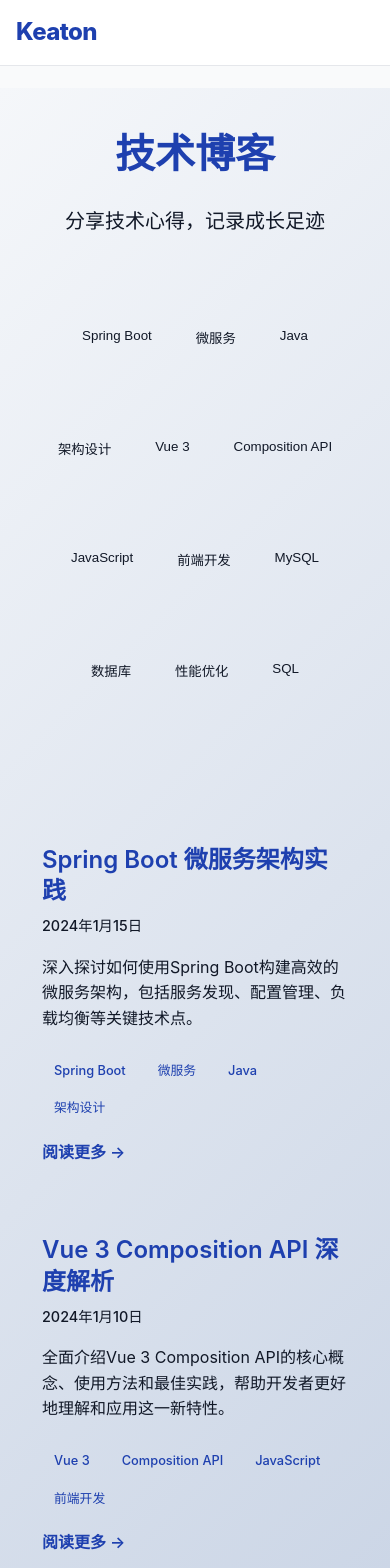
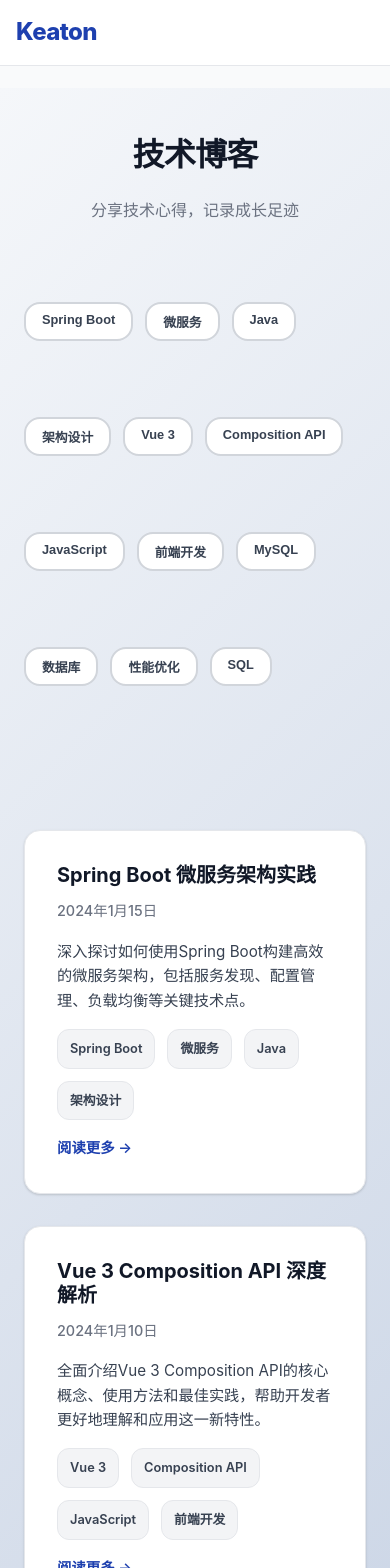
Before and after one commit to KeatonLi/keaton-intro-website, a Vue app: page /blog in a window 390 px wide. Shown: the top 1568 px of the page. Built offline with nearby package versions, Linux system fonts and the light colour scheme; what markdown-it-container would draw is missing.

Commit message:
style(BlogList): 更新博客列表组件的样式和响应式设计
- 使用CSS变量统一间距和颜色值
- 改进移动端布局和交互效果
- 添加悬停动画和视觉反馈
- 实现分页组件样式

```diff
--- a/src/components/BlogList.vue
+++ b/src/components/BlogList.vue
@@ -103,112 +103,137 @@ export default {
 .blog-list {
   max-width: 1200px;
   margin: 0 auto;
-  padding: 2rem;
+  padding: var(--space-3xl);
 }
 
 .blog-header {
   text-align: center;
-  margin-bottom: 3rem;
+  margin-bottom: var(--space-3xl);
 }
 
 .blog-title {
-  font-size: 3rem;
-  font-weight: 700;
-  color: var(--primary-blue);
-  margin-bottom: 1rem;
+  font-size: clamp(2.5rem, 4vw, 3rem);
+  font-weight: 800;
+  color: var(--text-primary);
+  margin-bottom: var(--space-lg);
+  letter-spacing: -0.025em;
 }
 
 .blog-subtitle {
-  font-size: 1.25rem;
-  color: var(--text-gray);
+  font-size: clamp(1rem, 2vw, 1.25rem);
+  color: var(--text-tertiary);
   max-width: 600px;
   margin: 0 auto;
+  line-height: 1.6;
 }
 
 .blog-filters {
-  margin-bottom: 2rem;
+  margin-bottom: var(--space-3xl);
 }
 
 .filter-tags {
   display: flex;
   flex-wrap: wrap;
-  gap: 0.5rem;
+  gap: var(--space-md);
   justify-content: center;
 }
 
 .tag-filter {
-  background: var(--bg-light);
-  color: var(--text-gray);
-  border: 2px solid transparent;
-  padding: 0.5rem 1rem;
-  border-radius: 2rem;
+  background: var(--bg-primary);
+  color: var(--text-secondary);
+  border: 2px solid var(--gray-300);
+  padding: var(--space-sm) var(--space-lg);
+  border-radius: var(--radius-xl);
   cursor: pointer;
-  transition: all 0.3s ease;
-  font-weight: 500;
+  transition: all var(--transition-normal);
+  font-weight: 600;
+  font-size: 0.9rem;
 }
 
 .tag-filter:hover {
   background: var(--primary-blue);
   color: white;
+  border-color: var(--primary-blue);
+  transform: translateY(-2px);
+  box-shadow: var(--shadow-md);
 }
 
 .tag-filter.active {
   background: var(--primary-blue);
   color: white;
   border-color: var(--primary-blue);
+  box-shadow: var(--shadow-lg);
 }
 
 .posts-grid {
   display: grid;
   grid-template-columns: repeat(auto-fit, minmax(350px, 1fr));
-  gap: 2rem;
-  margin-bottom: 2rem;
+  gap: var(--space-2xl);
+  margin-bottom: var(--space-2xl);
 }
 
 .post-card {
-  background: var(--bg-white);
-  border-radius: 1rem;
-  padding: 2rem;
-  box-shadow: var(--shadow);
+  background: var(--bg-primary);
+  border-radius: var(--radius-xl);
+  padding: var(--space-2xl);
+  box-shadow: var(--shadow-sm);
   cursor: pointer;
-  transition: all 0.3s ease;
-  border: 2px solid transparent;
+  transition: all var(--transition-normal);
+  border: 1px solid var(--gray-200);
+  position: relative;
+  overflow: hidden;
+}
+
+.post-card::before {
+  content: '';
+  position: absolute;
+  top: 0;
+  left: 0;
+  right: 0;
+  height: 4px;
+  background: var(--bg-gradient);
+  transform: scaleX(0);
+  transition: transform var(--transition-normal);
 }
 
 .post-card:hover {
-  transform: translateY(-5px);
-  box-shadow: var(--shadow-lg);
-  border-color: var(--primary-blue);
+  transform: translateY(-8px);
+  box-shadow: var(--shadow-xl);
+  border-color: var(--gray-300);
+}
+
+.post-card:hover::before {
+  transform: scaleX(1);
 }
 
 .post-card-header {
   display: flex;
   justify-content: space-between;
   align-items: flex-start;
-  margin-bottom: 1rem;
-  gap: 1rem;
+  margin-bottom: var(--space-lg);
+  gap: var(--space-lg);
 }
 
 .post-card-title {
   font-size: 1.5rem;
-  font-weight: 600;
-  color: var(--primary-blue);
+  font-weight: 700;
+  color: var(--text-primary);
   margin: 0;
   line-height: 1.3;
   flex: 1;
 }
 
 .post-date {
-  color: var(--text-gray);
+  color: var(--text-tertiary);
   font-size: 0.9rem;
   white-space: nowrap;
   font-weight: 500;
 }
 
 .post-excerpt {
-  color: var(--text-gray);
+  color: var(--text-secondary);
   line-height: 1.6;
-  margin-bottom: 1.5rem;
+  margin-bottom: var(--space-lg);
   display: -webkit-box;
   -webkit-line-clamp: 3;
   -webkit-box-orient: vertical;
@@ -219,34 +244,50 @@ export default {
   display: flex;
   justify-content: space-between;
   align-items: center;
-  gap: 1rem;
+  gap: var(--space-lg);
 }
 
 .post-tags {
   display: flex;
   flex-wrap: wrap;
-  gap: 0.5rem;
+  gap: var(--space-sm);
   flex: 1;
 }
 
 .tag {
-  background: var(--bg-light);
-  color: var(--primary-blue);
-  padding: 0.25rem 0.75rem;
-  border-radius: 1rem;
+  background: var(--gray-100);
+  color: var(--text-secondary);
+  padding: var(--space-xs) var(--space-sm);
+  border-radius: var(--radius-lg);
   font-size: 0.8rem;
-  font-weight: 500;
+  font-weight: 600;
+  cursor: pointer;
+  transition: all var(--transition-normal);
+  border: 1px solid var(--gray-200);
+}
+
+.tag:hover {
+  background: var(--primary-blue);
+  color: white;
+  border-color: var(--primary-blue);
+  transform: translateY(-1px);
 }
 
 .read-more {
   color: var(--primary-blue);
   font-weight: 600;
   white-space: nowrap;
-  transition: color 0.3s ease;
+  text-decoration: none;
+  font-size: 0.9rem;
+  display: flex;
+  align-items: center;
+  gap: var(--space-sm);
+  transition: all var(--transition-normal);
 }
 
 .post-card:hover .read-more {
-  color: var(--dark-blue);
+  color: var(--primary-dark);
+  transform: translateX(5px);
 }
 
 .no-posts {
@@ -256,28 +297,112 @@ export default {
   font-size: 1.1rem;
 }
 
+.pagination {
+  display: flex;
+  justify-content: center;
+  gap: var(--space-sm);
+  margin-top: var(--space-2xl);
+}
+
+.pagination button {
+  background: var(--bg-primary);
+  color: var(--text-secondary);
+  border: 1px solid var(--gray-200);
+  padding: var(--space-sm) var(--space-lg);
+  border-radius: var(--radius-md);
+  cursor: pointer;
+  transition: all var(--transition-normal);
+  font-weight: 600;
+  min-width: 44px;
+}
+
+.pagination button:hover {
+  background: var(--primary-blue);
+  color: white;
+  border-color: var(--primary-blue);
+  transform: translateY(-2px);
+  box-shadow: var(--shadow-md);
+}
+
+.pagination button.active {
+  background: var(--primary-blue);
+  color: white;
+  border-color: var(--primary-blue);
+  box-shadow: var(--shadow-lg);
+}
+
+.pagination button:disabled {
+  opacity: 0.5;
+  cursor: not-allowed;
+  transform: none;
+  box-shadow: none;
+}
+
+.pagination button:disabled:hover {
+  background: var(--bg-primary);
+  color: var(--text-secondary);
+  border-color: var(--gray-200);
+  transform: none;
+  box-shadow: none;
+}
+
 @media (max-width: 768px) {
   .blog-list {
-    padding: 1rem;
+    padding: var(--space-lg);
   }
 
   .blog-title {
-    font-size: 2.5rem;
+    font-size: 2rem;
+    margin-bottom: var(--space-md);
+  }
+
+  .blog-subtitle {
+    font-size: 1rem;
+    line-height: 1.5;
+  }
+
+  .blog-header {
+    margin-bottom: var(--space-2xl);
+  }
+
+  .blog-filters {
+    margin-bottom: var(--space-2xl);
   }
 
   .posts-grid {
     grid-template-columns: 1fr;
-    gap: 1rem;
+    gap: var(--space-xl);
   }
 
   .post-card {
-    padding: 1.5rem;
+    padding: var(--space-xl);
   }
 
   .post-card-header {
     flex-direction: column;
     align-items: flex-start;
-    gap: 0.5rem;
+    gap: var(--space-sm);
+    margin-bottom: var(--space-md);
+  }
+
+  .post-card-title {
+    font-size: 1.25rem;
+    line-height: 1.2;
+  }
+
+  .post-excerpt {
+    margin-bottom: var(--space-md);
+    font-size: 0.95rem;
+  }
+
+  .filter-tags {
+    justify-content: flex-start;
+    gap: var(--space-sm);
+  }
+
+  .tag-filter {
+    font-size: 0.8rem;
+    padding: var(--space-xs) var(--space-md);
   }
 
   .post-card-footer {
@@ -285,5 +410,16 @@ export default {
     align-items: flex-start;
     gap: 1rem;
   }
+
+  .pagination {
+    margin-top: var(--space-xl);
+    gap: var(--space-xs);
+  }
+
+  .pagination button {
+    padding: var(--space-xs) var(--space-sm);
+    font-size: 0.9rem;
+    min-width: 40px;
+  }
 }
 </style>
```
